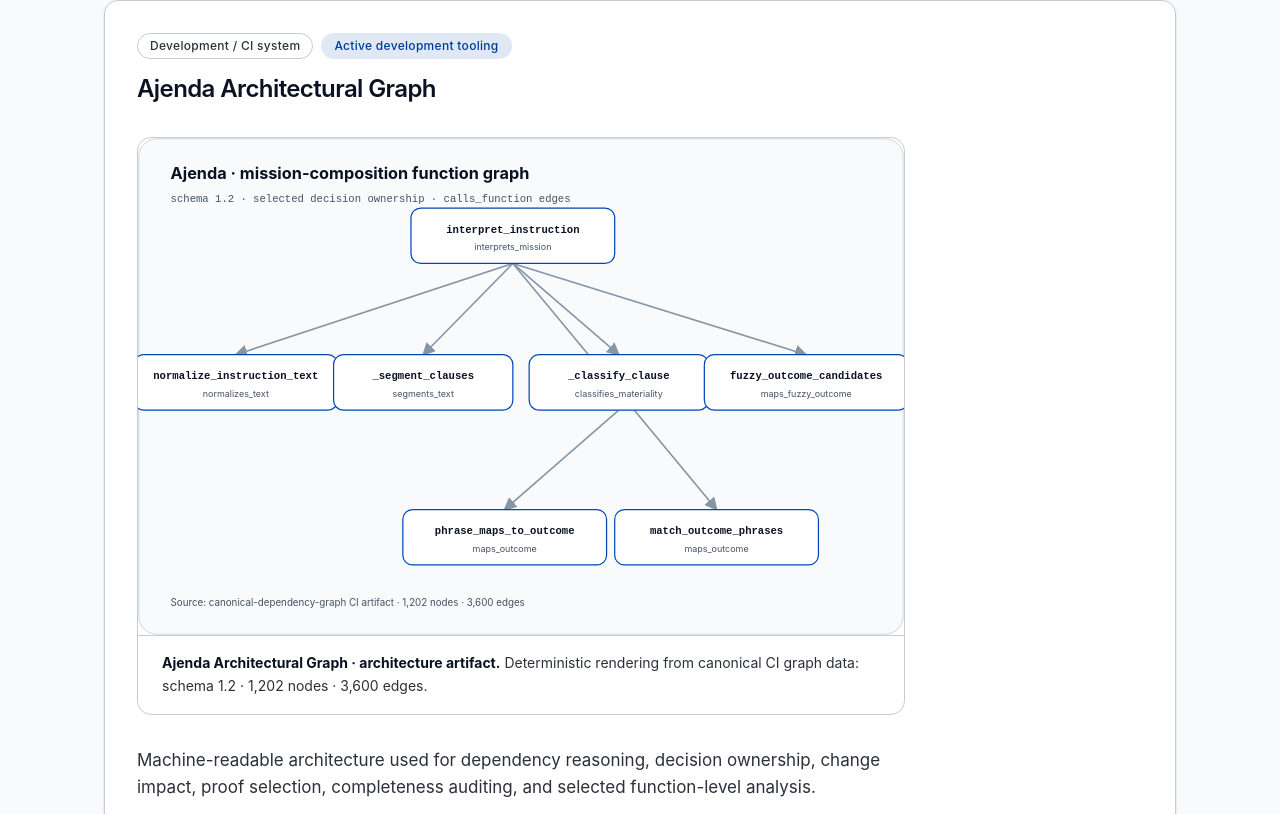
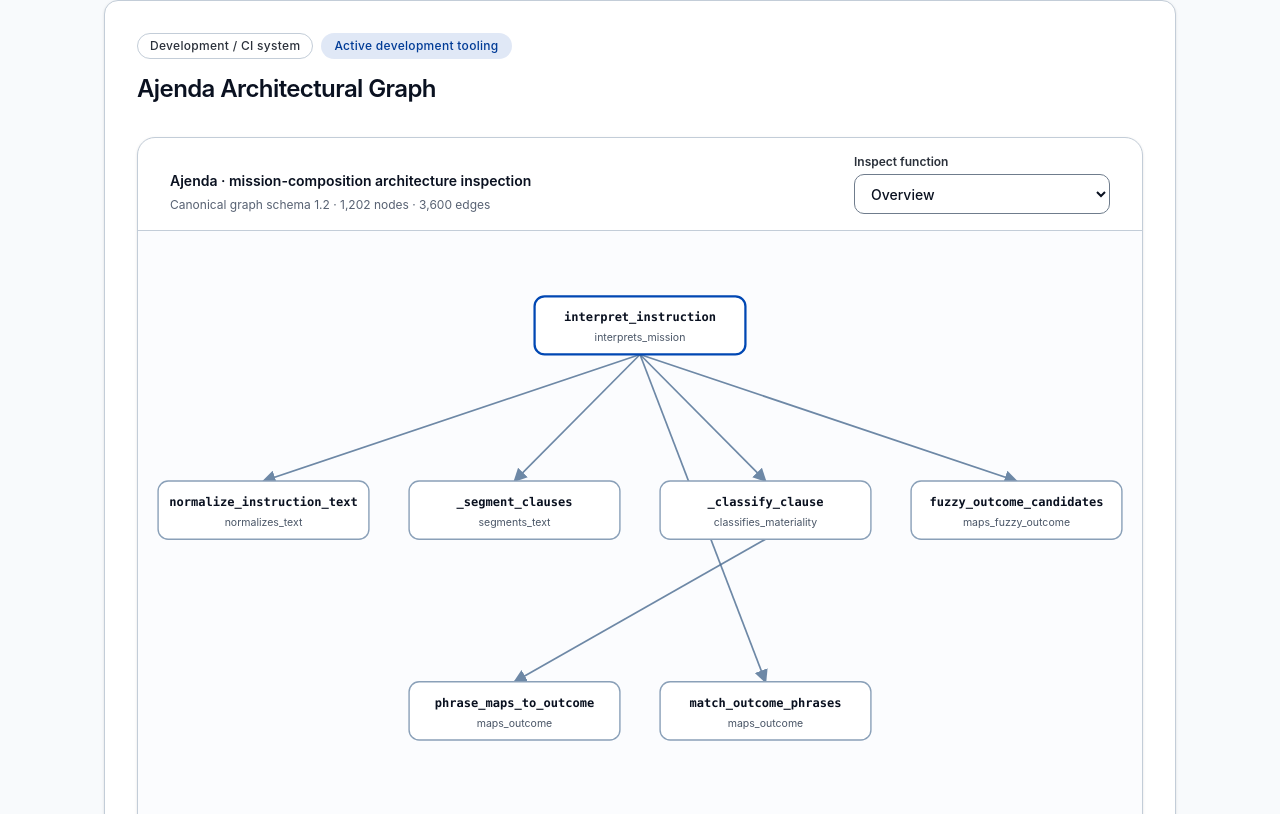
Before and after one commit to 1devteam/1devteam-web, a React (Vite) app: page /work in a window 1280 px wide. Shown: the part 2326-3140 px from the top of the page. Built offline with nearby package versions, Linux system fonts and the light colour scheme.

Commit message:
Use interactive graph in technical evidence

```diff
--- a/src/pages/WorkPage.tsx
+++ b/src/pages/WorkPage.tsx
@@ -1,5 +1,6 @@
 import { Link } from 'react-router-dom'
 import { workItems } from '@/data/site'
+import { InteractiveArchitectureGraph } from '@/components/architecture/InteractiveArchitectureGraph'
 import { AjendaCommandCenter } from '@/components/product/AjendaCommandCenter'
 import { PageHero } from '@/components/shared/PageHero'
 import { Seo } from '@/components/shared/Seo'
@@ -55,12 +56,9 @@ export function WorkPage() {
                     </figure>
                   )}
                   {item.slug === 'architectural-graph' && (
-                    <figure className="mb-6 max-w-3xl overflow-hidden rounded-[var(--radius-md)] border border-[var(--border)] bg-white">
-                      <img src="/artifacts/mission-composition-graph.svg" alt="Selected decision functions from the Ajenda canonical graph" className="w-full" />
-                      <figcaption className="border-t border-[var(--border)] px-5 py-4 text-sm leading-relaxed text-[var(--text-muted)]">
-                        <strong className="text-[var(--text)]">Ajenda Architectural Graph · architecture artifact.</strong> Deterministic rendering from canonical CI graph data: schema 1.2 · 1,202 nodes · 3,600 edges.
-                      </figcaption>
-                    </figure>
+                    <div className="mb-6">
+                      <InteractiveArchitectureGraph />
+                    </div>
                   )}
                   <p className="max-w-3xl text-[17px] leading-relaxed text-[var(--text-muted)]">{item.summary}</p>
                   <div className="mt-5 flex flex-wrap gap-2">
```
